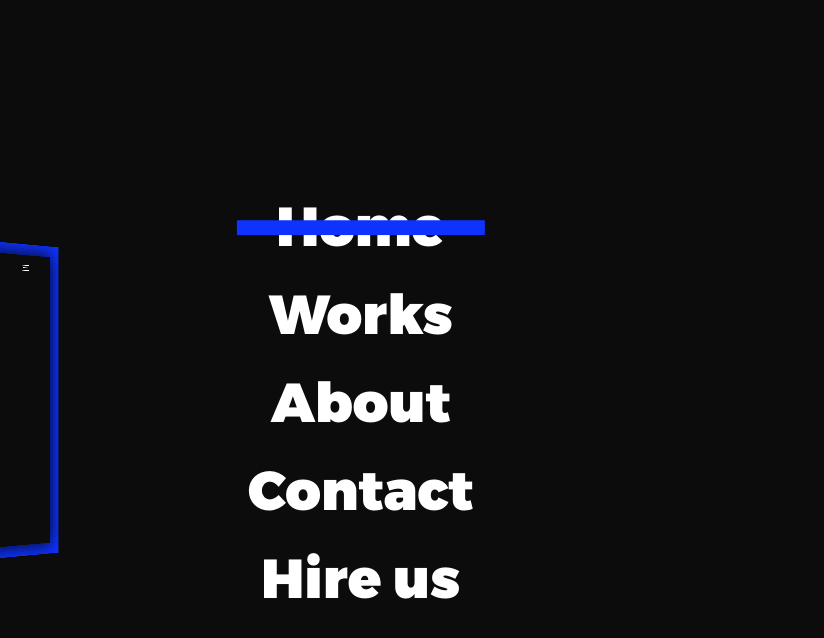
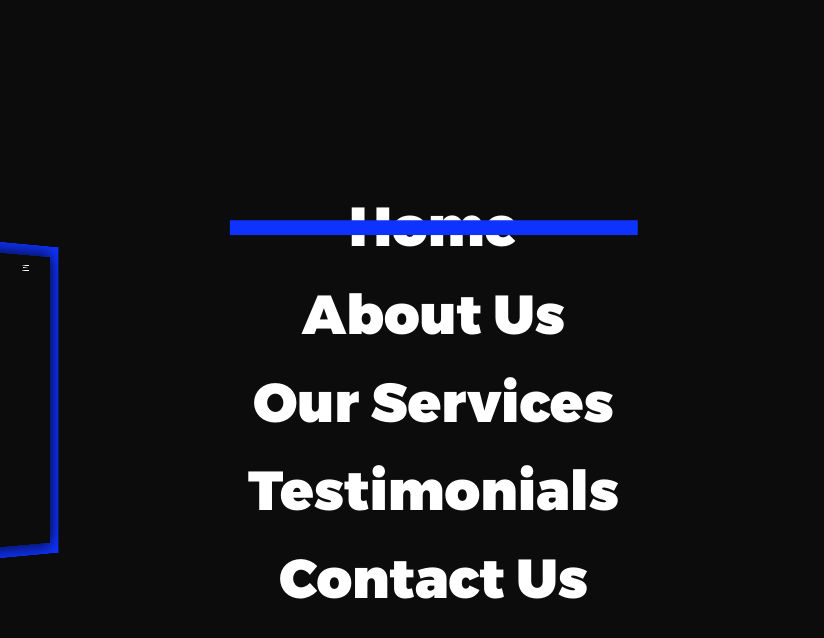
Before and after one commit to WebVibeSolutions/webvibesolutions.github.io, a plain HTML site: page index.html in a window 1280 px wide. Both pictures are taken after a click on the element 1191 px from the left and 35 px from the top of the page. Shown: the full height of the page, 456-1280 px from the left. Drawn offline with nearby package versions, Linux system fonts and the light colour scheme; files that its build step writes are made by us from their sources; files whose address does not match are found by name.

Commit message:
about us

```diff
--- a/assets/css/main.css
+++ b/assets/css/main.css
@@ -1521,3 +1521,8 @@ body {
     -webkit-transition-delay: .16s;
     transition-delay: .16s;
 }
+
+.cube{
+float: right;
+
+}
--- a/index.html
+++ b/index.html
@@ -88,7 +88,7 @@
                   <br>Design From Art
                   <br>By Making It "Functional".
                   </p></h2>
-                <a href="#0">Career
+                <a href="#0">Contact Us
                   <span>
                     <svg version="1.1" id="Layer_1" xmlns="http://www.w3.org/2000/svg" xmlns:xlink="http://www.w3.org/1999/xlink" x="0px" y="0px" viewBox="0 0 150 118" style="enable-background:new 0 0 150 118;" xml:space="preserve">
                     <g transform="translate(0.000000,118.000000) scale(0.100000,-0.100000)">
@@ -97,21 +97,26 @@
                     </svg>
                   </span>
                 </a>
-                <img src="assets/img/about-visual.png" alt="About Us">
+
+                  <div class="cube">
+                    <img src="C:\Users\kanika bhatt\OneDrive\Documents\KANIKA\CS_self\projects\startup_2_webvibe_solutions\webvibesolutions\webvibesolutions.github.io\assets\img\about_us_img.jpeg" alt="About Us" height="560px" width="500px">
+                  </div>
               </div>
               <div class="about--options">
-                <a href="#0">
+                <a href="our_mission\mission.html">
                   <h3>Our Mission</h3>
                 </a>
-                <a href="#0">
+                <a href="our_vision\vision.html">
                   <h3>Our Vision</h3>
                 </a>
-                <a href="#0">
-                  <h3>Our History</h3>
+
+                <a href="our_history\history.html">
+                  <h3>Our Team/History</h3>
                 </a>
               </div>
             </div>
           </li>
+
 
           <!--START OF OUR SERVICES-->
 
@@ -284,10 +289,10 @@
   </div>
   <ul class="outer-nav">
     <li class="is-active">Home</li>
-    <li>Works</li>
-    <li>About</li>
-    <li>Contact</li>
-    <li>Hire us</li>
+    <li>About Us</li>
+    <li>Our Services</li>
+    <li>Testimonials</li>
+    <li>Contact Us</li>
   </ul>
 </div>
 
--- /dev/null
+++ b/our_mission/mission.css
@@ -0,0 +1,59 @@
+@font-face {
+    font-family: 'Montserrat';
+    src: url("fonts/Montserrat-Black.eot");
+    src: local("☺"), url("fonts/Montserrat-Black.woff") format("woff"), url("fonts/Montserrat-Black.ttf") format("truetype"), url("fonts/Montserrat-Black.svg") format("svg");
+    font-weight: 900;
+    font-style: normal;
+}
+@font-face {
+    font-family: 'Montserrat';
+    src: url("fonts/Montserrat-Bold.eot");
+    src: local("☺"), url("fonts/Montserrat-Bold.woff") format("woff"), url("fonts/Montserrat-Bold.ttf") format("truetype"), url("fonts/Montserrat-Bold.svg") format("svg");
+    font-weight: 700;
+    font-style: normal;
+}
+@font-face {
+    font-family: 'Montserrat';
+    src: url("fonts/Montserrat-Regular.eot");
+    src: local("☺"), url("fonts/Montserrat-Regular.woff") format("woff"), url("fonts/Montserrat-Regular.ttf") format("truetype"), url("fonts/Montserrat-Regular.svg") format("svg");
+    font-weight: 400;
+    font-style: normal;
+}
+@font-face {
+    font-family: 'Montserrat';
+    src: url("fonts/Montserrat-Light.eot");
+    src: local("☺"), url("fonts/Montserrat-Light.woff") format("woff"), url("fonts/Montserrat-Light.ttf") format("truetype"), url("fonts/Montserrat-Light.svg") format("svg");
+    font-weight: 300;
+    font-style: normal;
+}
+
+
+body {
+    background-color: #0c0c0c;
+    font-size: 14px;
+    line-height: 1.6;
+    font-family: "Montserrat", sans-serif;
+    color: #fff;
+    -webkit-font-smoothing: antialiased;
+    -webkit-text-size-adjust: 100%}
+
+
+.intro--banner h1 {
+    position: relative;
+    font-size: 68px;
+    font-weight: 900;
+    line-height: 1;
+    z-index: 1;
+}
+
+.img {
+    text-align: right;
+}
+
+.txt-align {
+    text-align: left;
+    display: grid;
+    grid-template-columns: 1fr 1fr 1fr;
+    column-gap: 20px;
+
+}
--- /dev/null
+++ b/our_vision/vision.css
@@ -0,0 +1,59 @@
+@font-face {
+    font-family: 'Montserrat';
+    src: url("fonts/Montserrat-Black.eot");
+    src: local("☺"), url("fonts/Montserrat-Black.woff") format("woff"), url("fonts/Montserrat-Black.ttf") format("truetype"), url("fonts/Montserrat-Black.svg") format("svg");
+    font-weight: 900;
+    font-style: normal;
+}
+@font-face {
+    font-family: 'Montserrat';
+    src: url("fonts/Montserrat-Bold.eot");
+    src: local("☺"), url("fonts/Montserrat-Bold.woff") format("woff"), url("fonts/Montserrat-Bold.ttf") format("truetype"), url("fonts/Montserrat-Bold.svg") format("svg");
+    font-weight: 700;
+    font-style: normal;
+}
+@font-face {
+    font-family: 'Montserrat';
+    src: url("fonts/Montserrat-Regular.eot");
+    src: local("☺"), url("fonts/Montserrat-Regular.woff") format("woff"), url("fonts/Montserrat-Regular.ttf") format("truetype"), url("fonts/Montserrat-Regular.svg") format("svg");
+    font-weight: 400;
+    font-style: normal;
+}
+@font-face {
+    font-family: 'Montserrat';
+    src: url("fonts/Montserrat-Light.eot");
+    src: local("☺"), url("fonts/Montserrat-Light.woff") format("woff"), url("fonts/Montserrat-Light.ttf") format("truetype"), url("fonts/Montserrat-Light.svg") format("svg");
+    font-weight: 300;
+    font-style: normal;
+}
+
+
+body {
+    background-color: #0c0c0c;
+    font-size: 14px;
+    line-height: 1.6;
+    font-family: "Montserrat", sans-serif;
+    color: #fff;
+    -webkit-font-smoothing: antialiased;
+    -webkit-text-size-adjust: 100%}
+
+
+.intro--banner h1 {
+    position: relative;
+    font-size: 68px;
+    font-weight: 900;
+    line-height: 1;
+    z-index: 1;
+}
+
+.img {
+    text-align: right;
+}
+
+.txt-align {
+    display: grid;
+    align-items: center;
+    grid-template-columns: 1fr 1fr 1fr;
+    column-gap: 50px;
+
+}
```
Also changed, not shown: our_mission/mission.html (added, +40 -0 lines), our_vision/vision.html (added, +35 -0 lines), assets/img/about_us_img.jpeg (added), assets/img/vision_img1.jpeg (added), our_history/history.html (added), our_mission/about-winners.jpg (added), our_mission/mission_img1_nobg.png (added), our_vision/vision_img1.jpeg (added), 1 other file.
